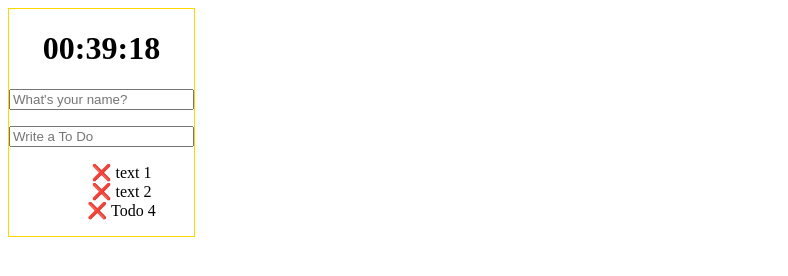
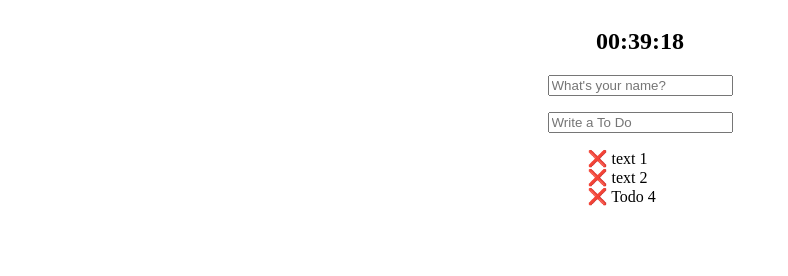
Before and after one commit to bklee2/Momentum, a plain HTML site: page index.html in a window 1280 px wide. Shown: the whole page, without its empty margins (0-788 px from the left). Drawn offline with Linux system fonts and the light colour scheme.

Commit message:
가운데 정렬

```diff
--- a/css/index.css
+++ b/css/index.css
@@ -1,21 +1,17 @@
 .main-panel {
-    border:1px solid gold;
-    /* height: auto; width: auto; */
-    float: left;
-    margin: 0 auto;
+    /* border:1px solid gold; */
+    display: inline-block;
+    margin: auto;
+    width: auto;
 }
 
 .center-aligned {
     text-align: center;
     align-items: center;
     justify-content: center;
-    /* margin: 0 auto; */
-}
-
-.center2 {
-    margin: 0 auto;
 }
 
 #js-todo-ul {
     list-style:none;
+    text-align: left;
 }
--- a/index.html
+++ b/index.html
@@ -4,7 +4,8 @@
         <meta charset="UTF-8">
         <link href="css/index.css" rel="stylesheet">
     </header>
-    <body class="center-aligned">
+    <body>
+        <section class="center-aligned">
             <div class="main-panel">
                 <div class="center-aligned">
                     <h1 id="js-clock">00:00:00</h1>
@@ -33,6 +34,7 @@
                     </li>
                 </ul>
             </div>
+        </section>
         <script src='js/clock.js'></script>
         <script src='js/greetings.js'></script>
         <script src='js/todo.js'></script>
```
Lines whose indentation alone changed are shown as unchanged.
